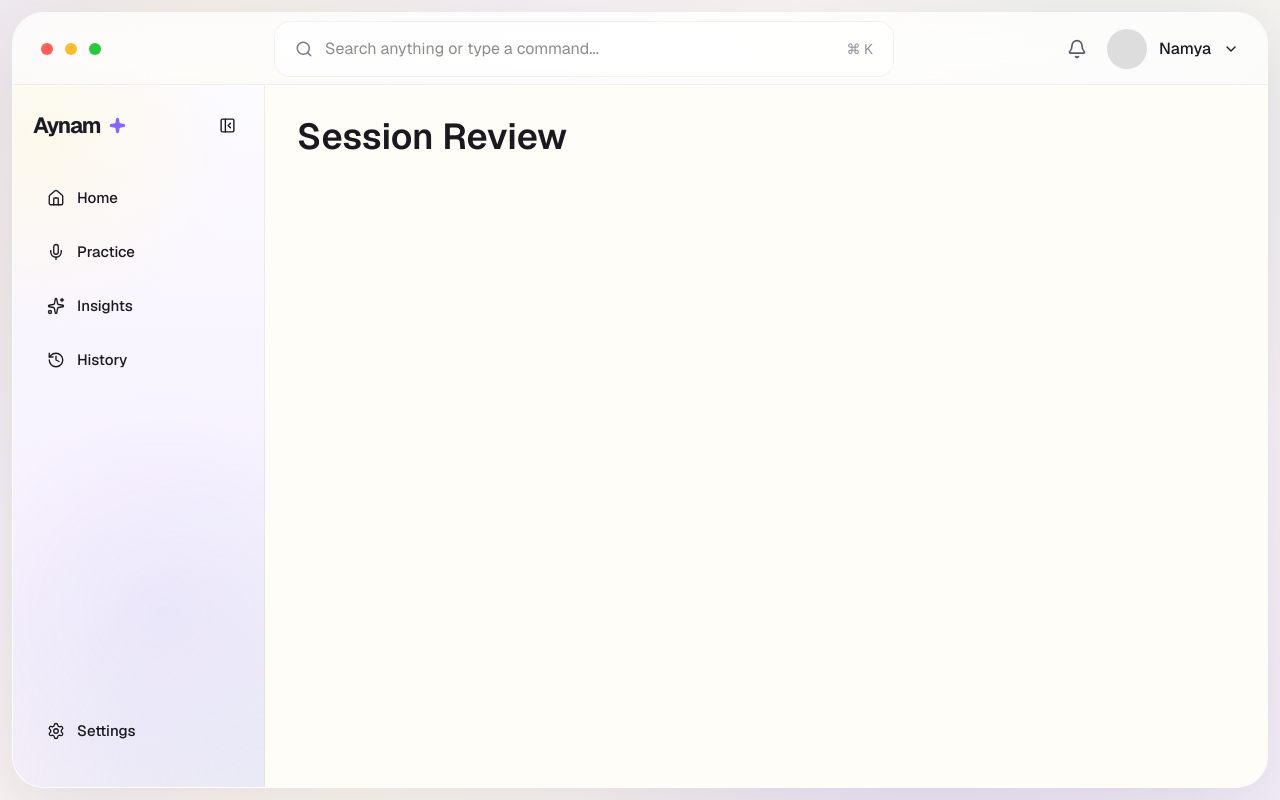
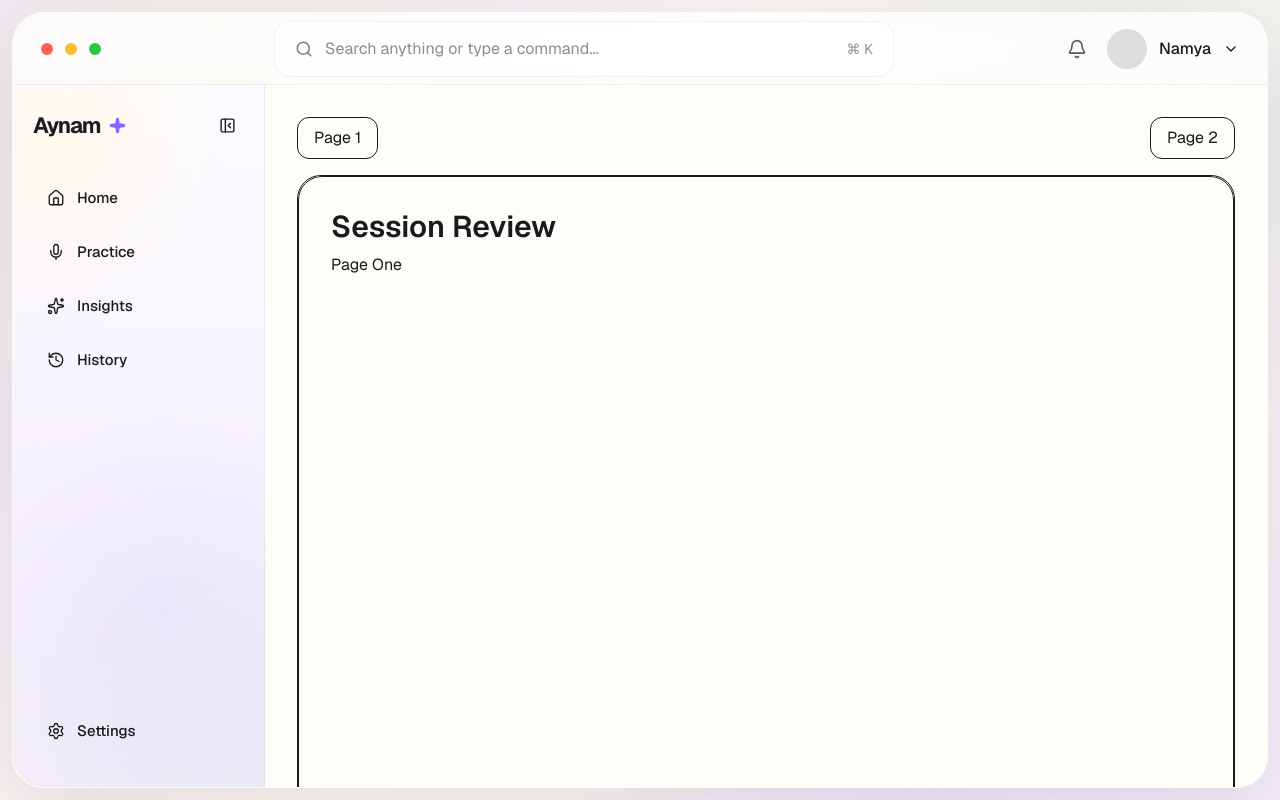
Before and after one commit to namyagaur/aynam.ai, a Next.js app: page /session/review in a window 1280 px wide. Built offline with nearby package versions, Linux system fonts and the light colour scheme.

Commit message:
update session review

```diff
--- a/components/session-review/SessionReview.tsx
+++ b/components/session-review/SessionReview.tsx
@@ -1,7 +1,46 @@
+"use client";
+
+import { useState } from "react";
+import ReviewPageOne from "./ReviewPageOne";
+import ReviewPageTwo from "./ReviewPageTwo";
+
 export default function SessionReview() {
+  const [page, setPage] = useState(0);
+
   return (
     <main className="min-h-screen bg-background p-8">
-      <h1 className="text-4xl font-semibold">Session Review</h1>
+      <div className="mb-4 flex justify-between">
+        <button
+          onClick={() => setPage(0)}
+          className="rounded-xl border px-4 py-2"
+        >
+          Page 1
+        </button>
+
+        <button
+          onClick={() => setPage(1)}
+          className="rounded-xl border px-4 py-2"
+        >
+          Page 2
+        </button>
+      </div>
+
+      <div className="overflow-hidden rounded-3xl border">
+        <div
+          className="flex transition-transform duration-500"
+          style={{
+            transform: `translateX(-${page * 100}%)`,
+          }}
+        >
+          <div className="w-full shrink-0">
+            <ReviewPageOne />
+          </div>
+
+          <div className="w-full shrink-0">
+            <ReviewPageTwo />
+          </div>
+        </div>
+      </div>
     </main>
   );
 }
```
Also changed, not shown: app/(app)/session/review/page.tsx (line endings or trailing spaces).
